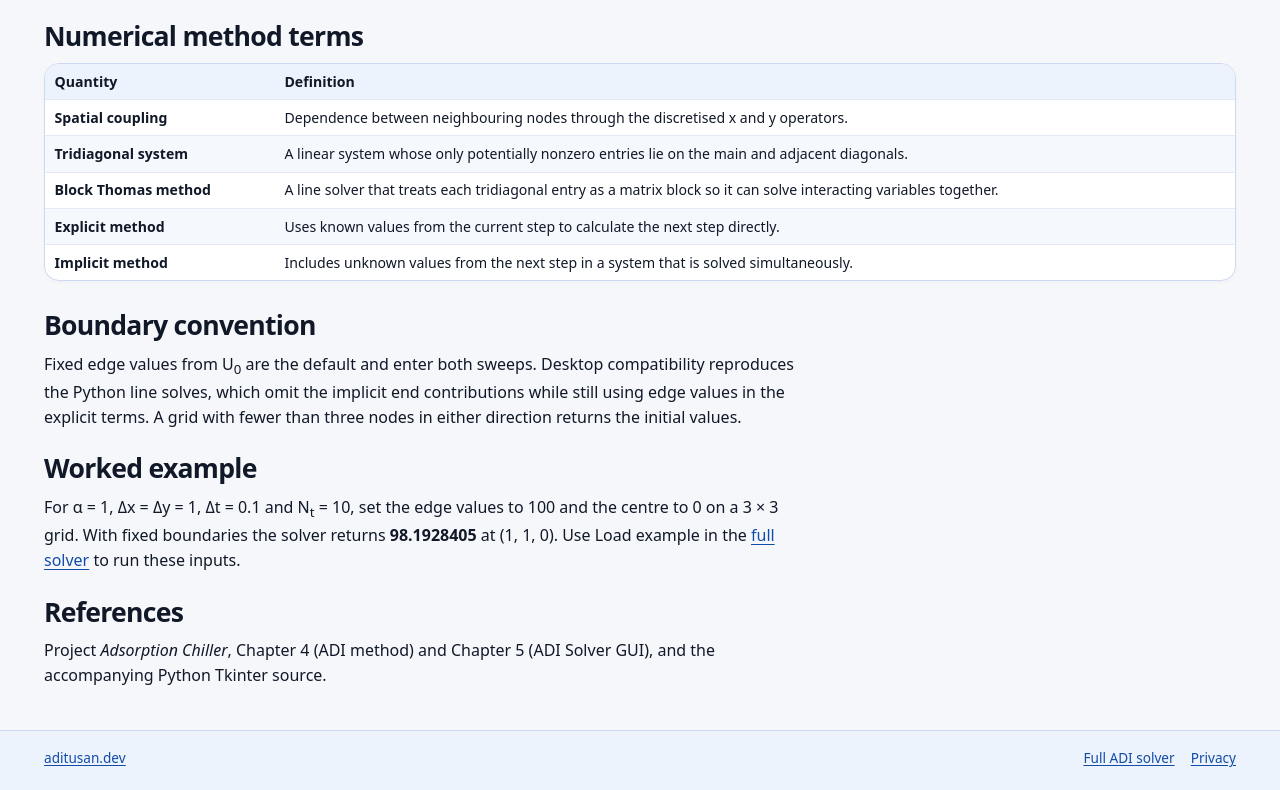
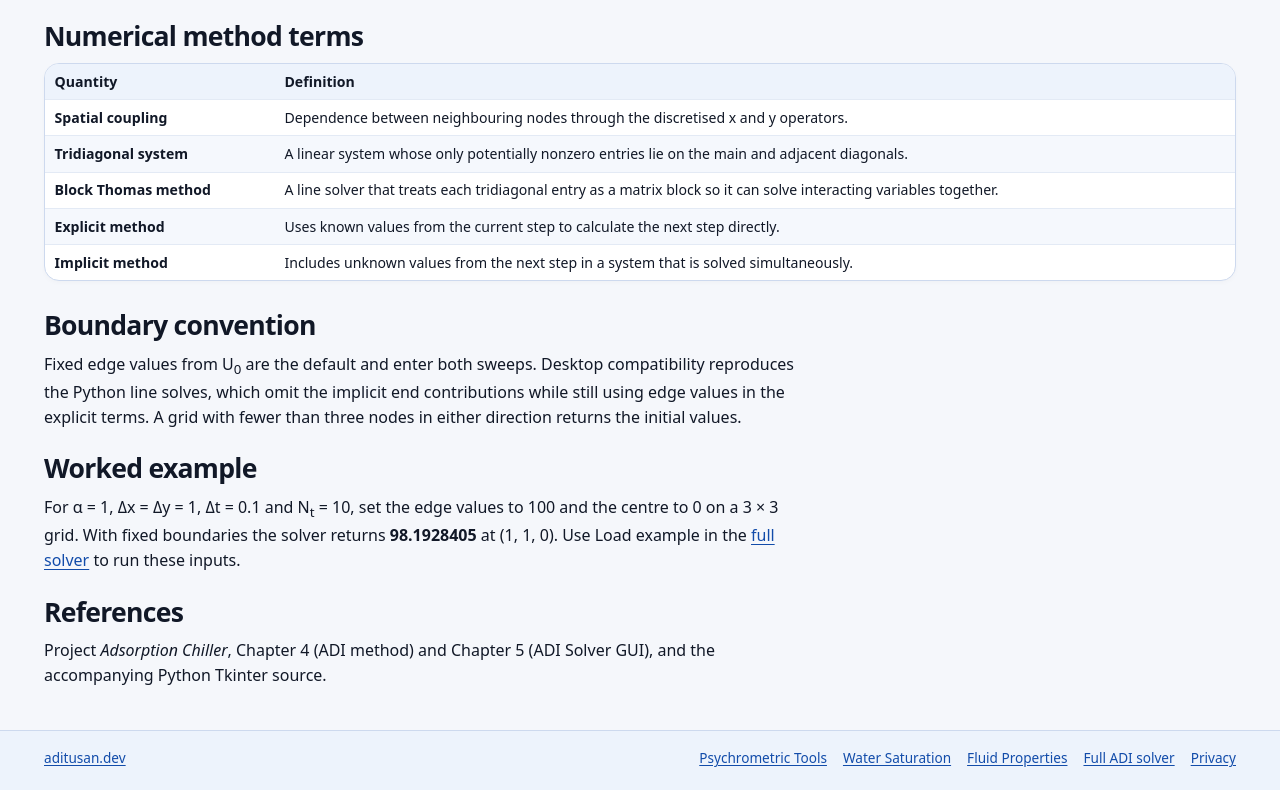
Before and after one commit to Sentinel-Android/ADI-Solver, a plain HTML site: page docs/adi-method/index.html in a window 1280 px wide. Shown: the part 2586-3376 px from the top of the page. Drawn offline with Linux system fonts and the light colour scheme.

Commit message:
Fixed links order

```diff
--- a/docs/adi-method/index.html
+++ b/docs/adi-method/index.html
@@ -128,6 +128,9 @@
   <div class="wrap">
     <a href="https://aditusan.dev/">aditusan.dev</a>
     <nav aria-label="Footer navigation">
+      <a href="https://psychrometricscalculator.aditusan.dev/">Psychrometric Tools</a>
+      <a href="https://watersaturationconverter.aditusan.dev/">Water Saturation</a>
+      <a href="https://fluidpropertiescalculator.aditusan.dev/">Fluid Properties</a>
       <a href="../">Full ADI solver</a>
       <a href="../privacy/">Privacy</a>
 
```
Also changed, not shown: docs/explicit-method-calculator/index.html (+3 -0 lines), docs/implicit-method-calculator/index.html (+3 -0 lines), docs/index.html (+3 -0 lines), docs/privacy/index.html (+3 -0 lines), docs/unit-converter/index.html (+3 -0 lines).
